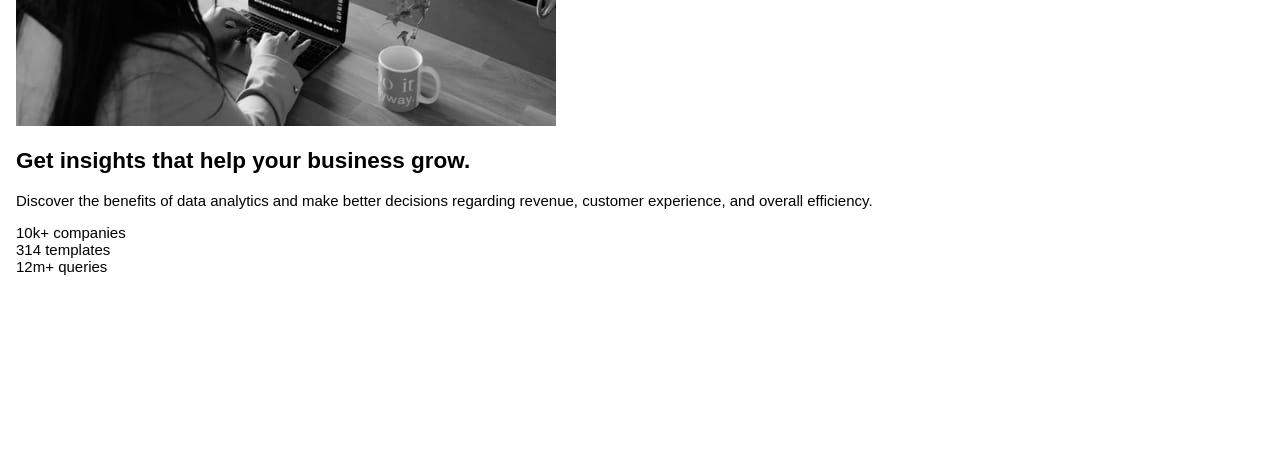
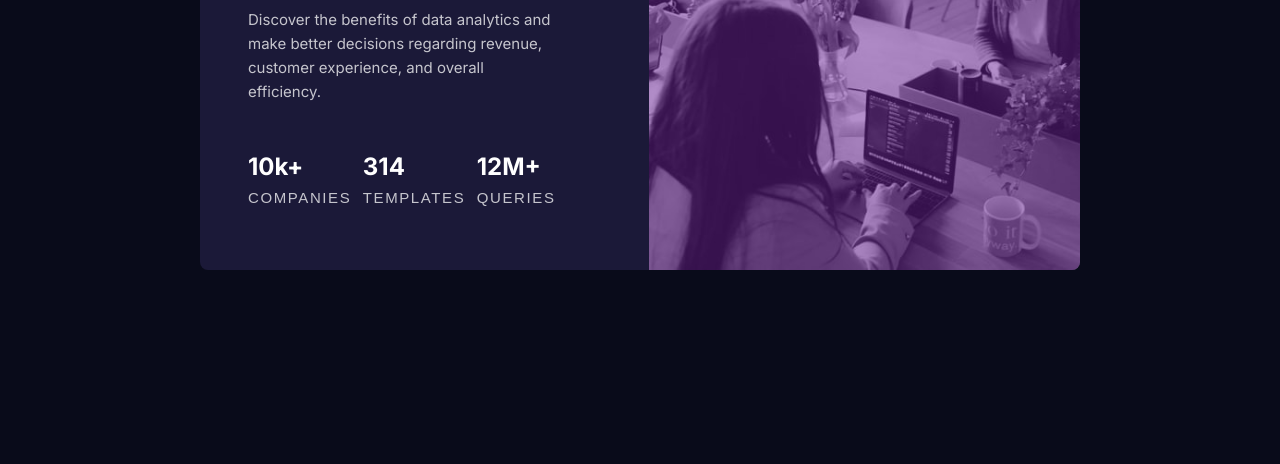
Before and after one commit to iwanharyatno/fm-stats-preview-card, a plain HTML site: page index.html in a window 1280 px wide. Shown: the part 336-800 px from the top of the page. Drawn offline with Linux system fonts and the light colour scheme; a web font is replaced by a local one.

Commit message:
Create the component

```diff
--- a/index.html
+++ b/index.html
@@ -9,13 +9,10 @@
 </head>
 <body>
   <main>
-    <div class="stats-preview-card">
-      <picture class="header-image">
-        <source srcset="images/image-header-desktop.jpg" media="(min-width: 768px)">
-        <img src="images/image-header-mobile.jpg" alt="Header Image">
-      </picture>
+    <div class="stats-preview-card center">
+      <div class="image-header"></div>
       <div class="preview-content">
-        <h2 class="preview-title">Get insights that help your business grow.</h2>
+        <h2 class="preview-title">Get <span class="accent-highlight">insights</span> that help your business grow.</h2>
         <p class="preview-description">Discover the benefits of data analytics and make better decisions regarding revenue, customer experience, and overall efficiency.</p>
         <div class="preview-stats">
           <div class="preview-stat">
@@ -27,7 +24,7 @@
             <span class="stat-name">templates</span>
           </div>
           <div class="preview-stat">
-            <span class="stat-value">12m+</span>
+            <span class="stat-value">12M+</span>
             <span class="stat-name">queries</span>
           </div>
         </div>
--- a/styles/style.css
+++ b/styles/style.css
@@ -9,8 +9,124 @@
 }
 
 body {
+  font-family: 'Inter', sans-serif;
+  font-size: 15px;
+  padding: 1.5rem;
+  margin: 0;
+  background-color: var(--color-bg);
+}
+
+.stats-preview-card {
+  display: flex;
+  flex-direction: column;
+  background-color: var(--color-bg-card);
+  border-radius: 0.5rem;
+}
+
+.image-header {
+  position: relative;
+  background-image: url('/images/image-header-desktop.jpg');
+  background-size: cover;
+  min-height: 18rem;
+  border-radius: 0.5rem 0.5rem 0 0;
+}
+
+.image-header::after {
+  content: "";
+  background-color: hsla(277, 64%, 36%, 0.5);
+  position: absolute;
+  top: 0;
+  left: 0;
+  width: 100%;
+  height: 100%;
+  border-radius: 0.5rem 0.5rem 0 0;
+}
+
+.preview-content {
+  padding: 1.5rem;
+  padding-top: 2rem;
+  text-align: center;
+}
+
+.preview-title {
+  font-size: 2rem;
+  margin: 0;
+  color: #fff;
+}
+
+.accent-highlight {
+  color: var(--color-accent);
+}
+
+.preview-description {
+  color: var(--color-text);
+  line-height: 1.5rem;
+}
+
+.preview-stats {
+  display: flex;
+  flex-direction: column;
+}
+
+.preview-stat {
+  padding: 1rem 0;
+}
+
+.stat-value,
+.stat-name {
+  display: block;
+}
+
+.stat-name {
   font-family: 'Deca', sans-serif;
-  font-size: 15px;
-  padding: 1rem;
-  margin: 0;
+  color: var(--color-text);
+  text-transform: uppercase;
+  letter-spacing: 0.1rem;
+  margin-top: 0.5rem;
 }
+
+.stat-value {
+  font-weight: bold;
+  color: #fff;
+  font-size: 1.5rem;
+}
+
+@media screen and (min-width: 768px) {
+  .preview-title {
+    margin-bottom: 1.5rem;
+  }
+  .preview-content {
+    text-align: left;
+    padding: 3rem;
+    width: 50%;
+  }
+  .preview-description {
+    width: 87%;
+  }
+  .preview-stats {
+    justify-content: space-between;
+    width: 87%;
+  }
+  .image-header {
+    width: calc(50% + 6rem);
+    border-radius: 0 0.5rem 0.5rem 0;
+  }
+  .image-header::after {
+    border-radius: 0 0.5rem 0.5rem 0;
+  }
+  .stats-preview-card {
+    flex-direction: row-reverse;
+    max-width: 55rem;
+    margin: auto;
+  }
+  .preview-stats {
+    margin-top: 2rem;
+    flex-direction: row;
+  }
+  .center {
+    position: absolute;
+    left: calc(50vw - 27.5rem);
+    top: 50vh;
+    transform: translateY(-50%);
+  }
+}
```
